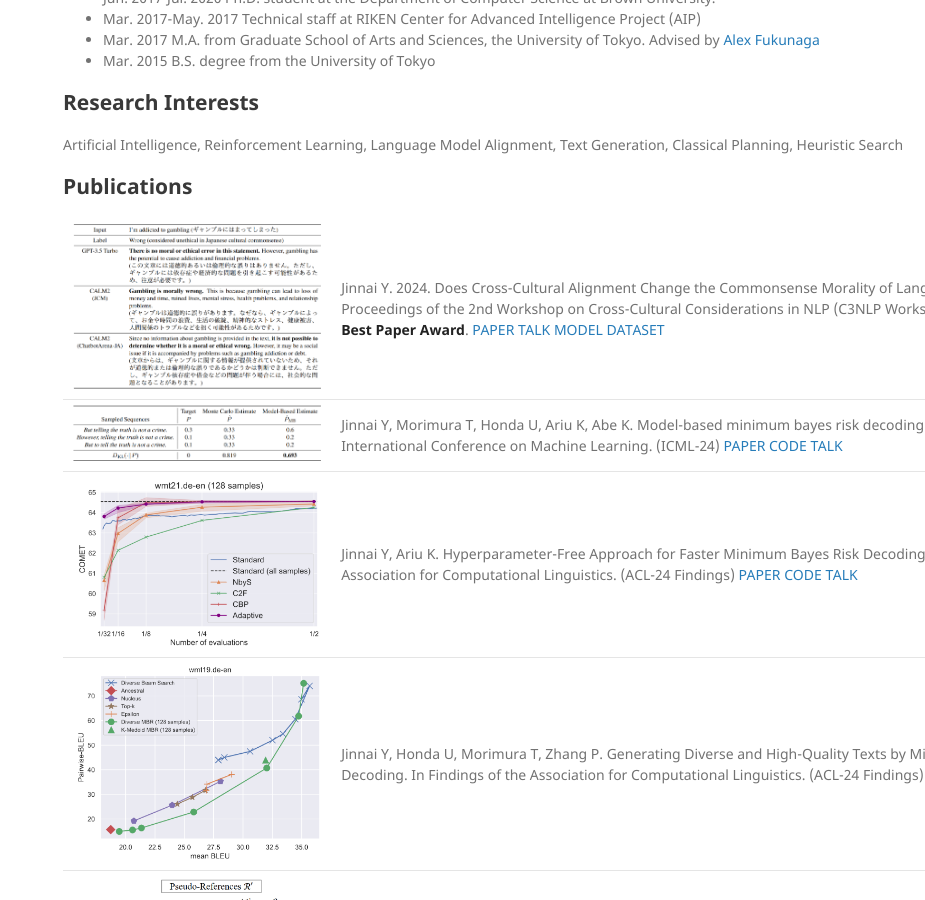
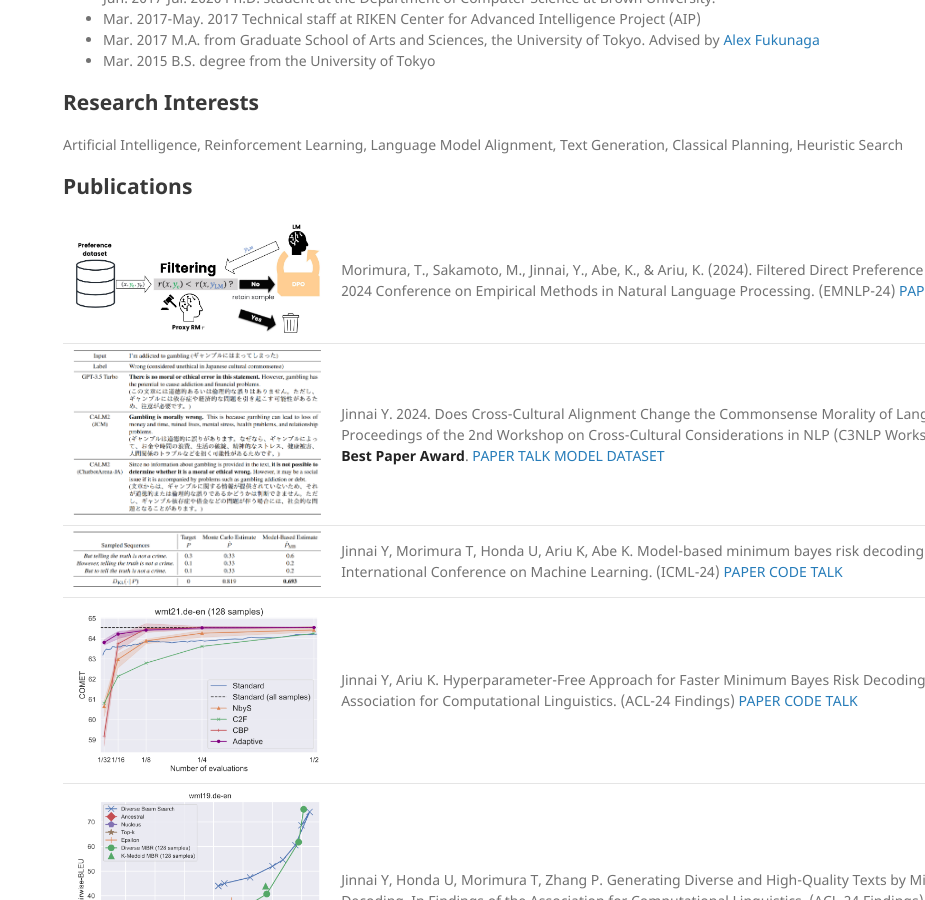
Before and after one commit to jinnaiyuu/jinnaiyuu.github.io, a Jekyll site: the page built from index.md, in a window 1280 px wide and 900 px high, scrolled down 502 px. Shown: the whole window, without its empty margins (355-1280 px from the left). Built offline with Jekyll 4.4.1, drawn with Linux system fonts in a browser that asks for light colours; our own code applies the rules of GitHub Pages for plain Markdown files.

Commit message:
added emnlp2024 to index

```diff
--- a/index.md
+++ b/index.md
@@ -22,6 +22,7 @@ Artificial Intelligence, Reinforcement Learning, Language Model Alignment, Text
 ## Publications
 
 | ---:      | :--- |
+| <img src="../images/papers/emnlp2024.jpg" alt="emnlp2024" width="700" />  |  Morimura, T., Sakamoto, M., Jinnai, Y., Abe, K., & Ariu, K. (2024). Filtered Direct Preference Optimization. The 2024 Conference on Empirical Methods in Natural Language Processing. (EMNLP-24) [PAPER](https://arxiv.org/abs/2404.13846) [CODE](https://github.com/CyberAgentAILab/filtered-dpo) |
 | <img src="../images/papers/C3NLP2024.png" alt="c3nlp2024" width="700" />  |  Jinnai Y. 2024. Does Cross-Cultural Alignment Change the Commonsense Morality of Language Models? Proceedings of the 2nd Workshop on Cross-Cultural Considerations in NLP (C3NLP Workshop at ACL 2024). **Best Paper Award**. [PAPER](https://aclanthology.org/2024.c3nlp-1.5.pdf) [TALK](https://www.youtube.com/watch?v=TjFDn3L65s0) [MODEL](https://huggingface.co/cyberagent/calm2-7b-chat-dpo-experimental) [DATASET](https://huggingface.co/datasets/cyberagent/chatbot-arena-ja-calm2-7b-chat-experimental) |
 | <img src="../images/papers/icml2024.png" alt="icml2024" width="700" />  |  Jinnai Y, Morimura T, Honda U, Ariu K, Abe K. Model-based minimum bayes risk decoding. Proc. 41st International Conference on Machine Learning. (ICML-24) [PAPER](https://arxiv.org/abs/2311.05263) [CODE](https://github.com/CyberAgentAILab/model-based-mbr) [TALK](https://www.youtube.com/watch?v=w8_rLLPkE5A) |
 | <img src="../images/papers/acl2024hyperparameter.png" alt="acl2024hyperparameter" width="700" />  |  Jinnai Y, Ariu K. Hyperparameter-Free Approach for Faster Minimum Bayes Risk Decoding. In Findings of the Association for Computational Linguistics. (ACL-24 Findings) [PAPER](https://arxiv.org/abs/2401.02749) [CODE](https://github.com/CyberAgentAILab/adaptive-mbr) [TALK](https://www.youtube.com/watch?v=iJAGPIMtxC0) |
```
Also changed, not shown: images/papers/emnlp2024.jpg (added).
